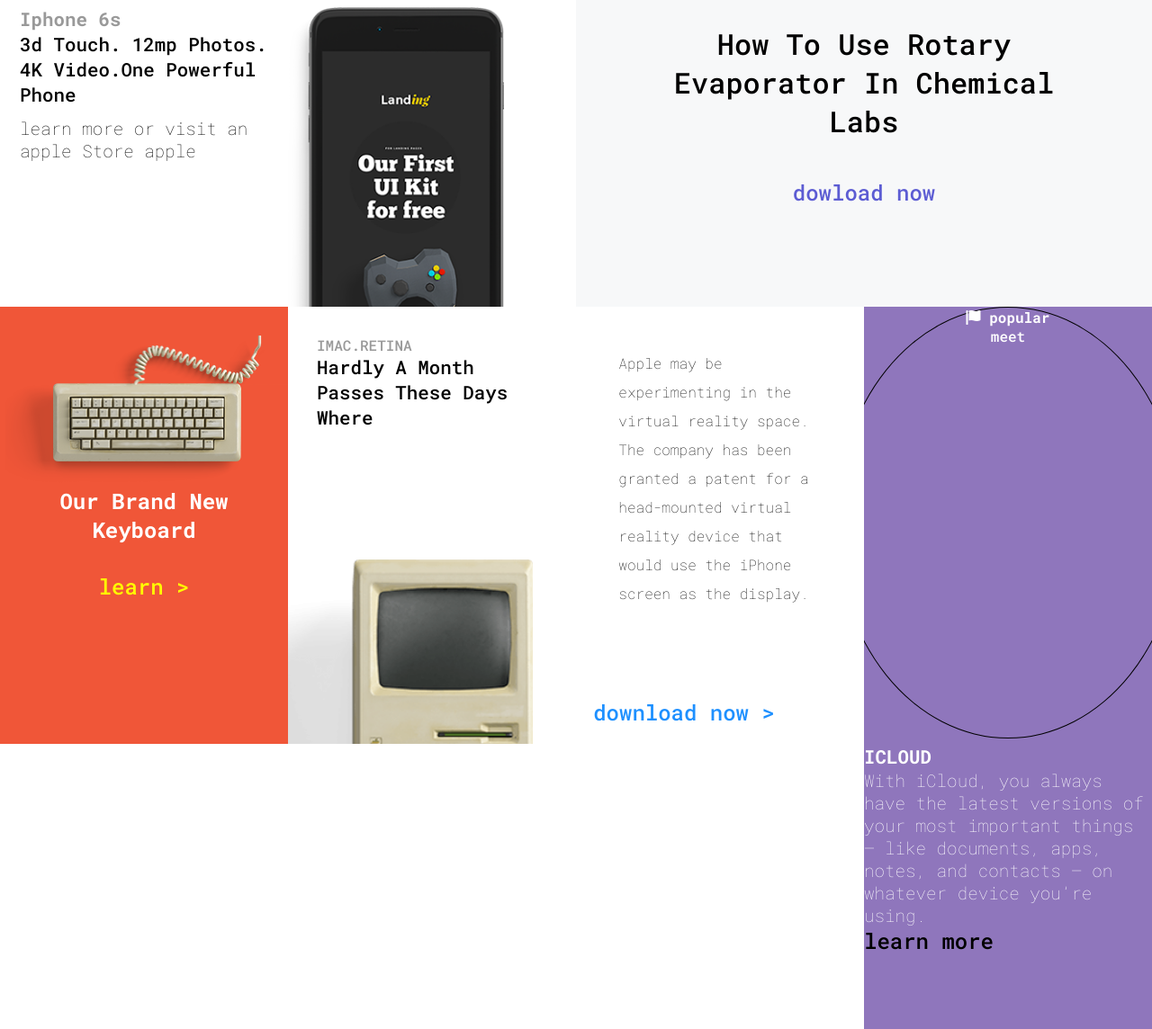
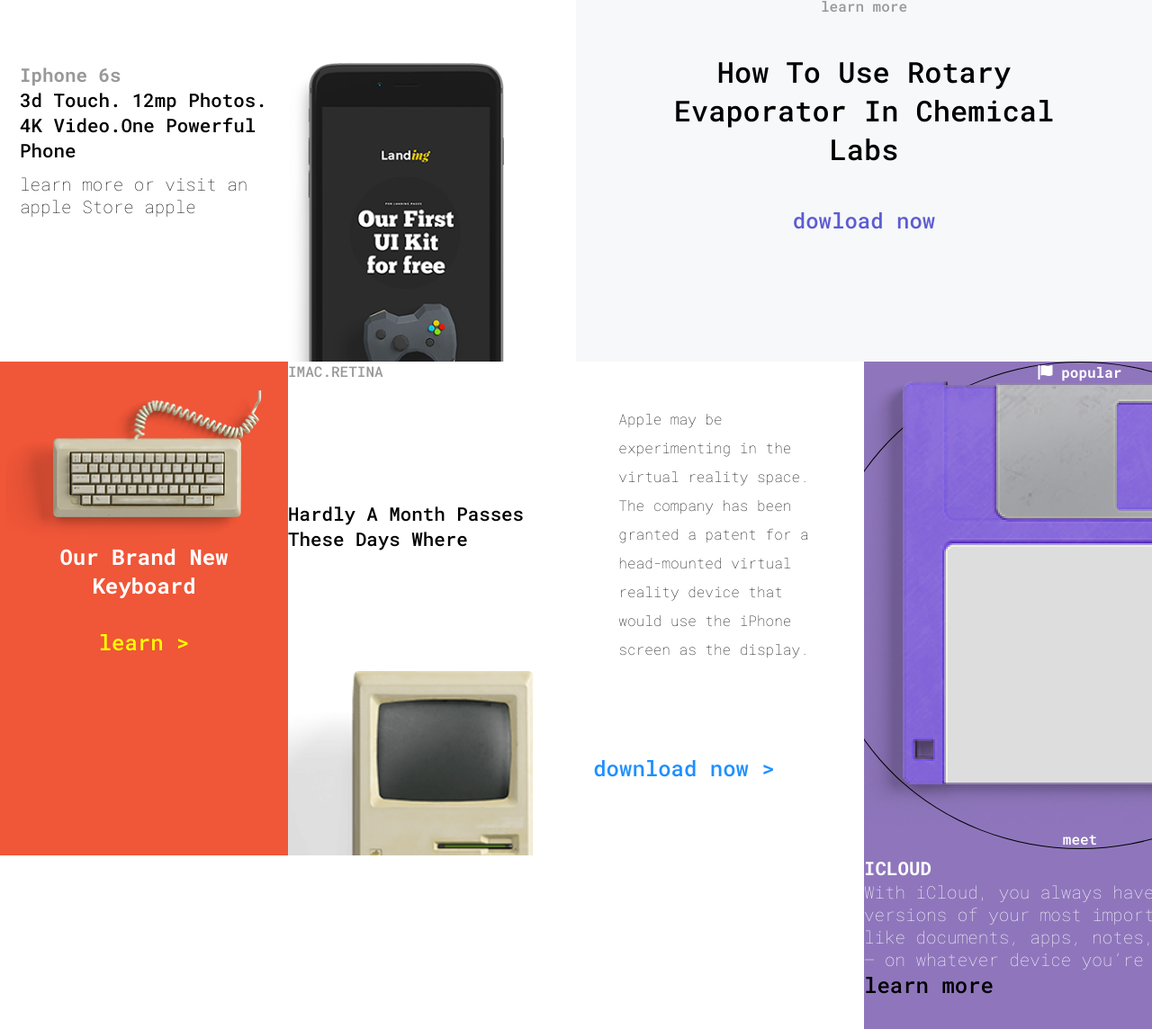
Before and after one commit to ratman50/grid-website, a plain HTML site: page index.html in a window 1280 px wide. Shown: the part 146-1290 px from the top of the page at 90% size. Drawn offline with Linux system fonts and the light colour scheme.

Commit message:
file html

```diff
--- a/index.html
+++ b/index.html
@@ -1,5 +1,6 @@
 <!DOCTYPE html>
 <html lang="en">
+
 <head>
     <meta charset="UTF-8">
     <meta http-equiv="X-UA-Compatible" content="IE=edge">
@@ -13,6 +14,7 @@
 
     <title>Document</title>
 </head>
+
 <body>
 
     <main class="main">
@@ -56,16 +58,15 @@
             <section class="apple">
                 <div class="apple__content">
                     <div class="apple__imac">
-                        <div class="apple__description">
 
-                            <div class="apple__title title">imac.retina</div>
+                        <div class="apple__title title">imac.retina</div>
 
-                            <p class="apple__doc doc">hardly a month passes these days where </p>
-                        </div>
+                        <p class="apple__doc doc">hardly a month passes these days where </p>
                         <img src="images/computer.png" class="apple__image" alt="">
                     </div>
                     <div class="apple__text">
-                        <p class="story apple__story">Apple may be experimenting in the virtual reality space. The company has been
+                        <p class="story apple__story">Apple may be experimenting in the virtual reality space. The
+                            company has been
                             granted a patent for a head-mounted virtual reality device that would use the iPhone screen
                             as
                             the display.
@@ -79,7 +80,7 @@
             <section class="icloud">
                 <div class="icloud__meet">
                     <h4 class="icloud__popular popular "> <span class="fas fa-flag"></span> popular</h4>
-                    <!-- <img src="images/saver.png" alt="" class="icloud__save"> -->
+                    <img src="images/saver.png" alt="" class="icloud__save">
                     <p class="icloud__text">meet</p>
                 </div>
                 <div class="icloud__information">
@@ -92,6 +93,7 @@
                 </div>
             </section>
 
-        </main>
+    </main>
 </body>
+
 </html>
```
